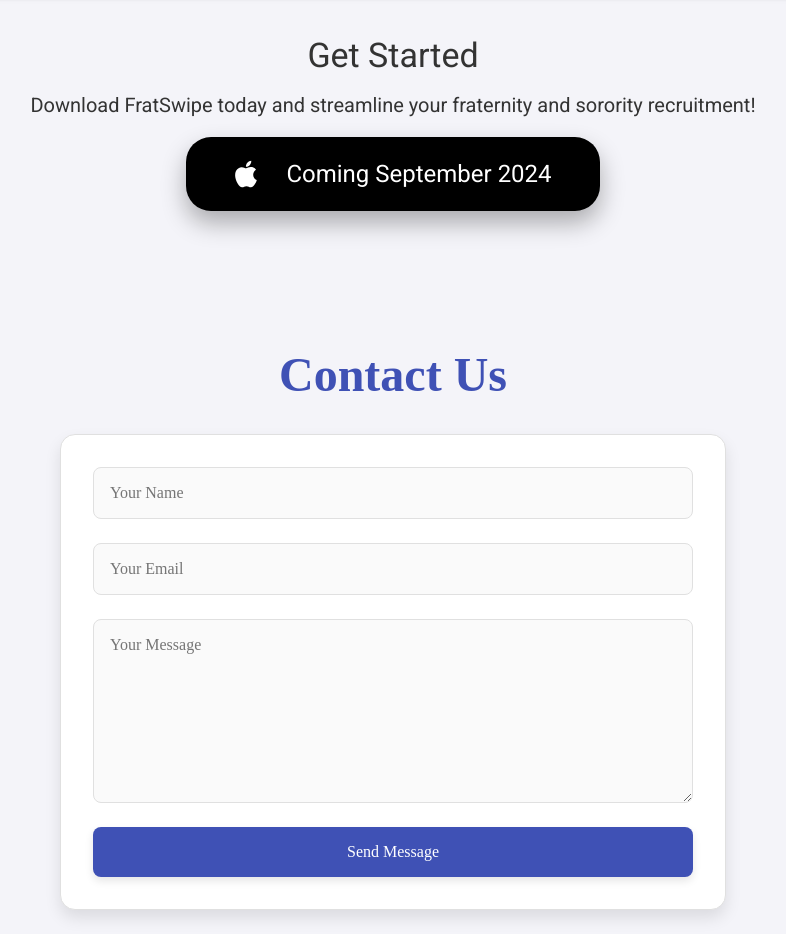
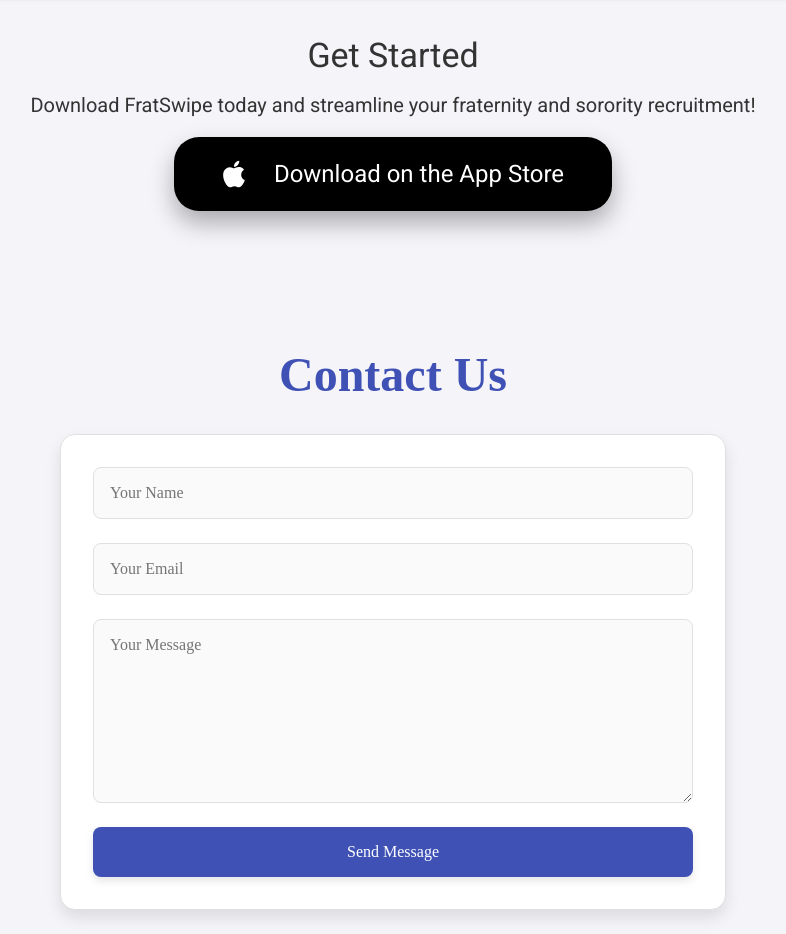
Before and after one commit to ambitiousjulian/fratswipe-landing-page, a React (Create React App) app: page / in a window 1280 px wide. Shown: the part 2900-3834 px from the top of the page, without its empty margins (247-1033 px from the left). Built offline with nearby package versions, Linux system fonts and the light colour scheme.

Commit message:
add download button's redirection

```diff
--- a/src/pages/LandingPage.js
+++ b/src/pages/LandingPage.js
@@ -389,8 +389,11 @@
           <MuiButton
             className={classes.getStartedButton}
             startIcon={<AppleIcon className={classes.appleIcon} />}
+            href="https://apps.apple.com/us/app/fratswipe/id6520395751" // Link to the App Store
+            target="_blank" // Open the link in a new tab
+            rel="noopener noreferrer" // Security attributes for opening the link
           >
-            Coming September 2024
+            Download on the App Store
           </MuiButton>
         </Fade>
       </Box>
```
Also changed, not shown: firebase.json.
